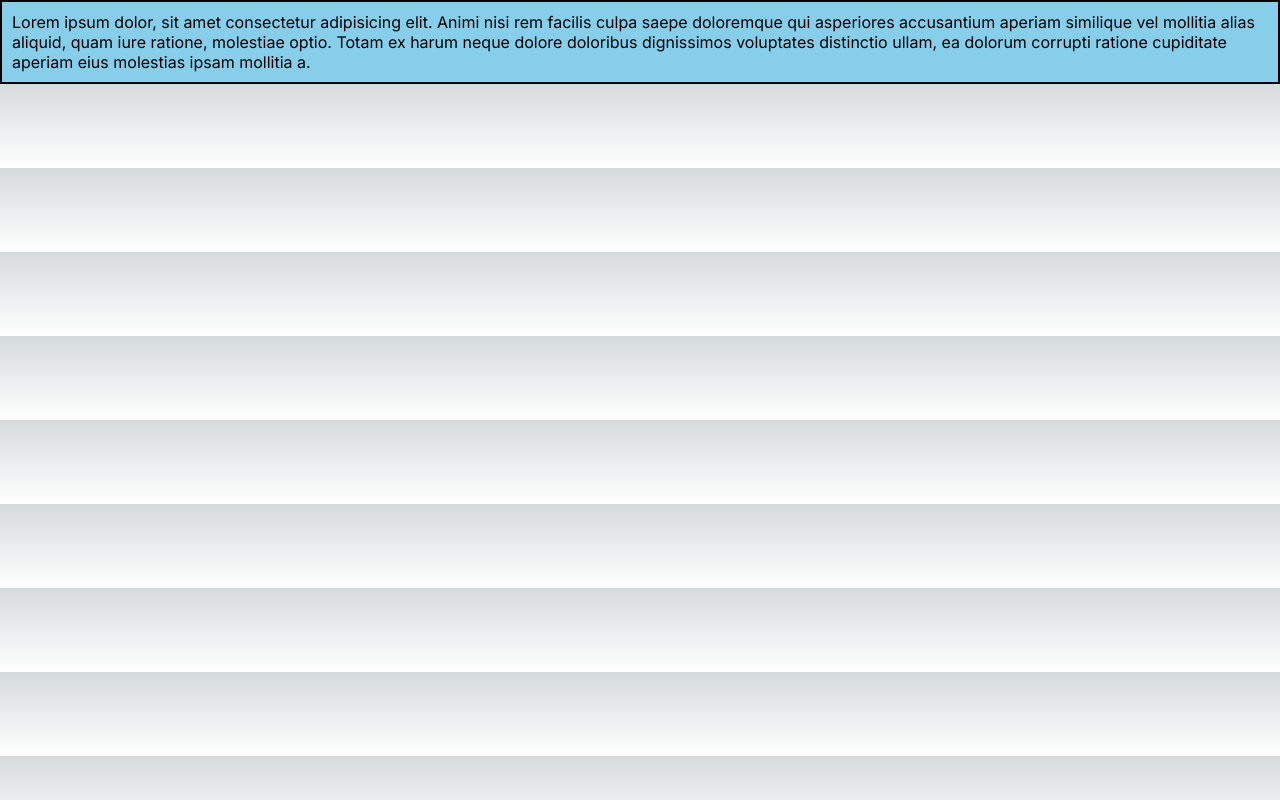
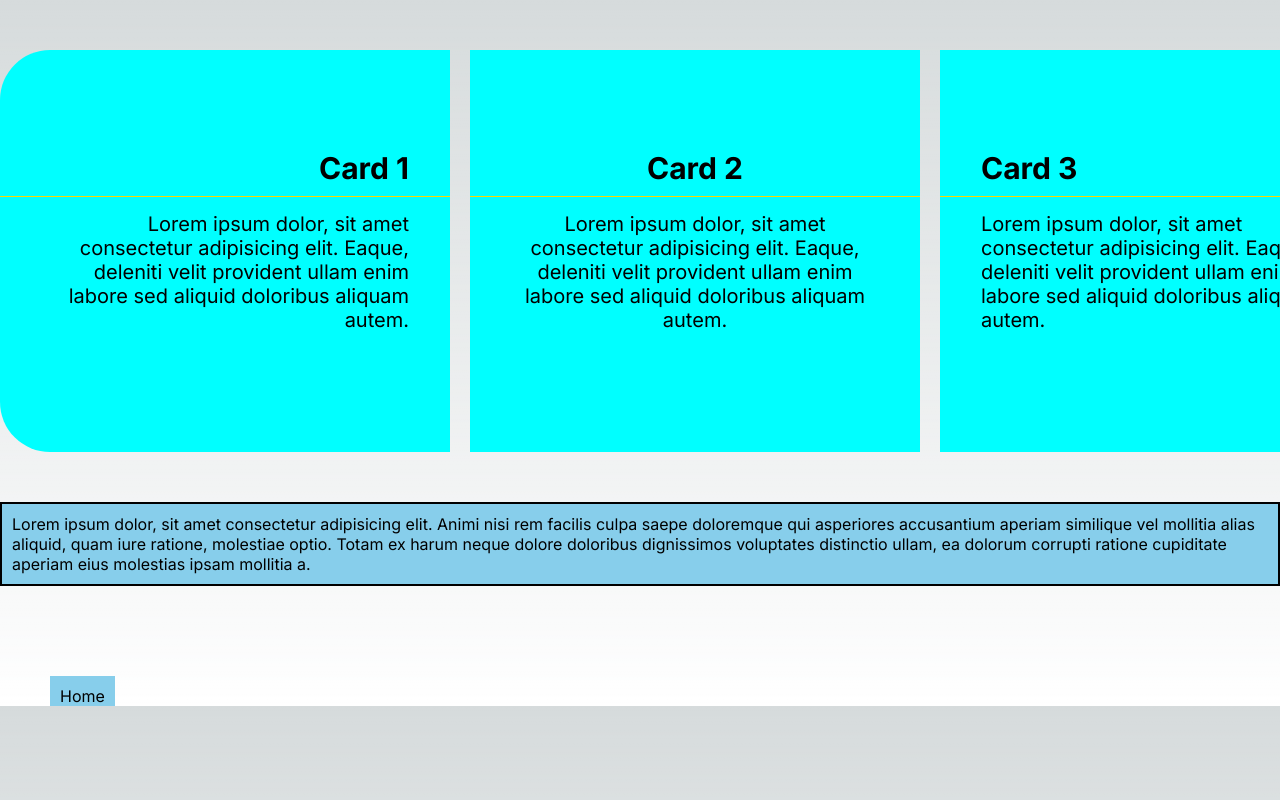
Before and after one commit to Imriaz/messenger-chat-implement-try, a Next.js app: page /contact-us in a window 1280 px wide. Built offline with nearby package versions, Linux system fonts and the light colour scheme.

Commit message:
update-1

```diff
--- a/app/contact-us/page.js
+++ b/app/contact-us/page.js
@@ -1,8 +1,11 @@
+import InfoCard from "@/components/info-card";
+import Link from "next/link";
 import React from "react";
 
 const ContactUs = () => {
   return (
     <div>
+      <InfoCard />
       <p
         style={{
           border: "2px solid black",
@@ -17,6 +20,13 @@ const ContactUs = () => {
         distinctio ullam, ea dolorum corrupti ratione cupiditate aperiam eius
         molestias ipsam mollitia a.
       </p>
+      <div style={{ padding: "50px"}}></div>
+      <Link
+        href="/"
+        style={{ padding: "10px", backgroundColor: "skyblue", margin: "50px" }}
+      >
+        Home
+      </Link>
     </div>
   );
 };
--- /dev/null
+++ b/components/info-card/index.css
@@ -0,0 +1,37 @@
+.info-card {
+  margin-top: 50px;
+  display: grid;
+  grid-template-columns: 1fr 1fr 1fr;
+  gap: 20px;
+  margin-bottom: 50px;
+  color: black
+}
+.info-single-card {
+  background-color: cyan;
+  width: 450px;
+  text-align: center;
+}
+
+.info-single-card:nth-child(1) {
+  border-radius: 50px 0 0 50px;
+  text-align: right;
+}
+
+.info-single-card:nth-child(3) {
+  border-radius: 0 50px 50px 0;
+  text-align: left;
+}
+
+.info-single-card-title {
+  padding: 100px 41px 10px 41px;
+  font-size: 30px;
+}
+
+.info-card-single-divider {
+  border-top: 1px solid gold;
+}
+
+.info-single-card-description {
+  padding: 15px 41px 120px 41px;
+  font-size: 20px;
+}
--- /dev/null
+++ b/components/info-card/index.js
@@ -0,0 +1,35 @@
+import "./index.css";
+
+const data = [
+  {
+    title: "Card 1",
+    description:
+      "Lorem ipsum dolor, sit amet consectetur adipisicing elit. Eaque, deleniti velit provident ullam enim labore sed aliquid doloribus aliquam autem.",
+  },
+  {
+    title: "Card 2",
+    description:
+      "Lorem ipsum dolor, sit amet consectetur adipisicing elit. Eaque, deleniti velit provident ullam enim labore sed aliquid doloribus aliquam autem.",
+  },
+  {
+    title: "Card 3",
+    description:
+      "Lorem ipsum dolor, sit amet consectetur adipisicing elit. Eaque, deleniti velit provident ullam enim labore sed aliquid doloribus aliquam autem.",
+  },
+];
+
+const InfoCard = () => {
+  return (
+    <div className="info-card">
+      {data?.map((item, index) => (
+        <div key={index} className="info-single-card">
+          <h2 className="info-single-card-title">{item?.title}</h2>
+          <div className="info-card-single-divider"></div>
+          <p className="info-single-card-description">{item?.description}</p>
+        </div>
+      ))}
+    </div>
+  );
+};
+
+export default InfoCard;
```
Also changed, not shown: app/page.js (+11 -4 lines), components/messenger-chat/index.js (added).
